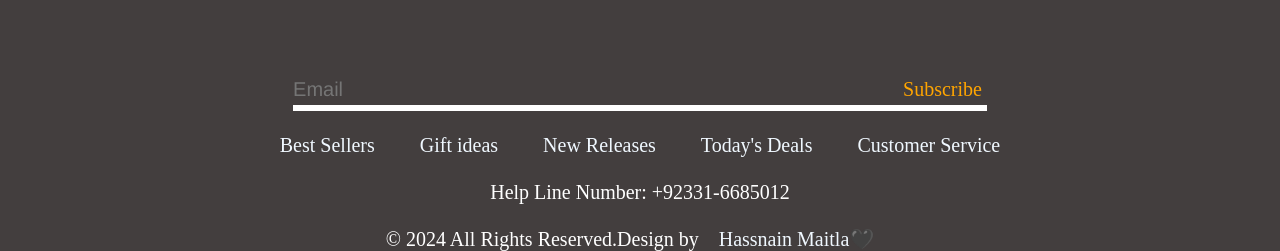
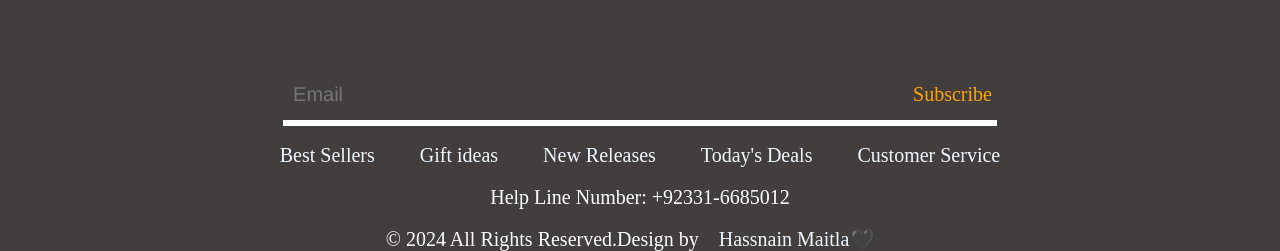
Before and after one commit to Hassnain512/Eflyer-CSS-Project, a plain HTML site: page index.html in a window 1280 px wide. Shown: the part 3711-3962 px from the top of the page. Drawn offline with Linux system fonts and the light colour scheme; files whose address does not match are found by name.

Commit message:
assest added

```diff
--- a/index.css
+++ b/index.css
@@ -199,6 +199,7 @@ h1 {
   margin: 10px 20px 10px 20px;
 }
 .footer input {
+  padding: 10px;
   width: 700px;
   height: 30px;
   border-top: none;
```
